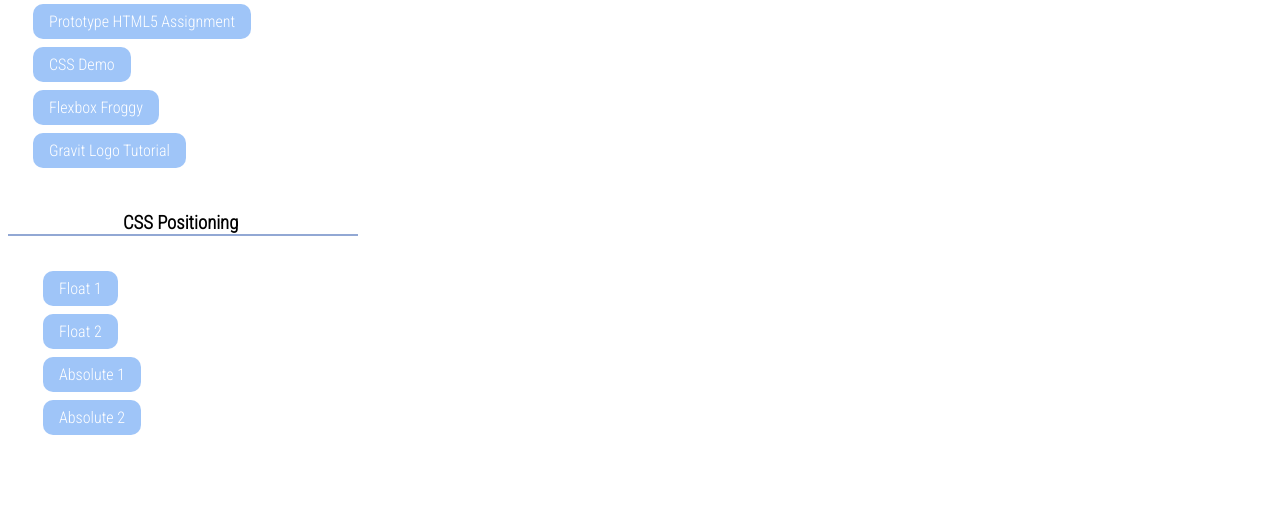
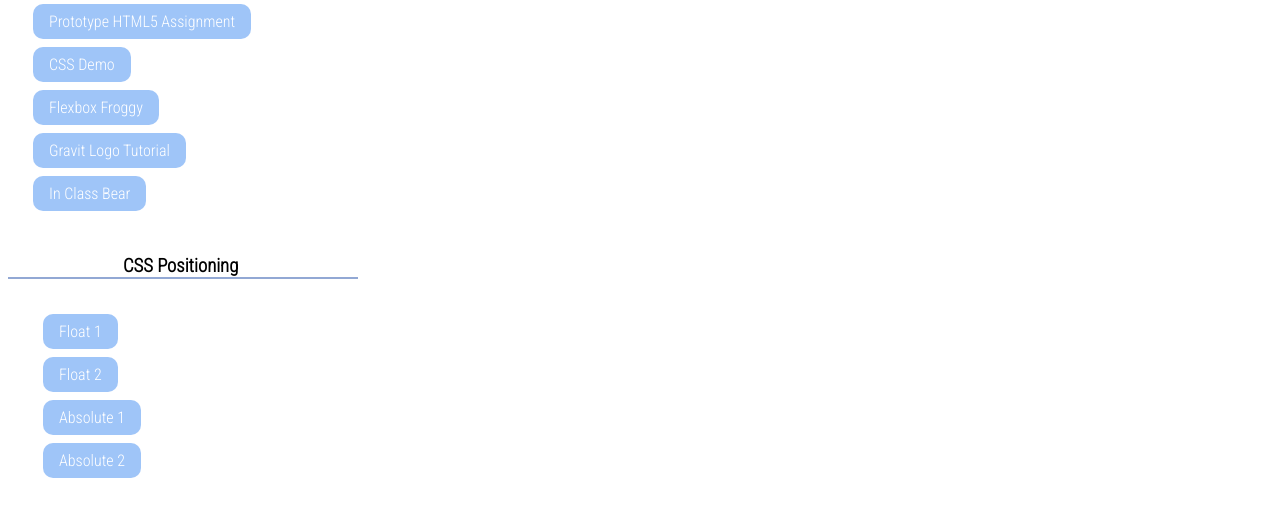
Before and after one commit to Anthonylin2066/ifsc-1310, a plain HTML site: page homepage/homepage.html in a window 1280 px wide. Shown: the part 189-706 px from the top of the page. Drawn offline with Linux system fonts and the light colour scheme.

Commit message:
added in class bear assignment

```diff
--- a/homepage/homepage.html
+++ b/homepage/homepage.html
@@ -20,6 +20,7 @@
         <li><a href="css-demo/index.html" target="_blank">CSS Demo</a></li>
         <li><a href="assets/img/IFSC-1310AnthonyLin.png" target="_blank">Flexbox Froggy</a></li>
         <li><a href="assets/img/My Icon - Anthony Lin.png" target="_blank">Gravit Logo Tutorial</a></li>
+        <li><a href="assets/img/bear.jpg" target="_blank">In Class Bear</a></li>
         <h3>CSS Positioning</h3>
         <li>
           <ul>
```
Also changed, not shown: homepage/assets/img/bear.jpg (added).
